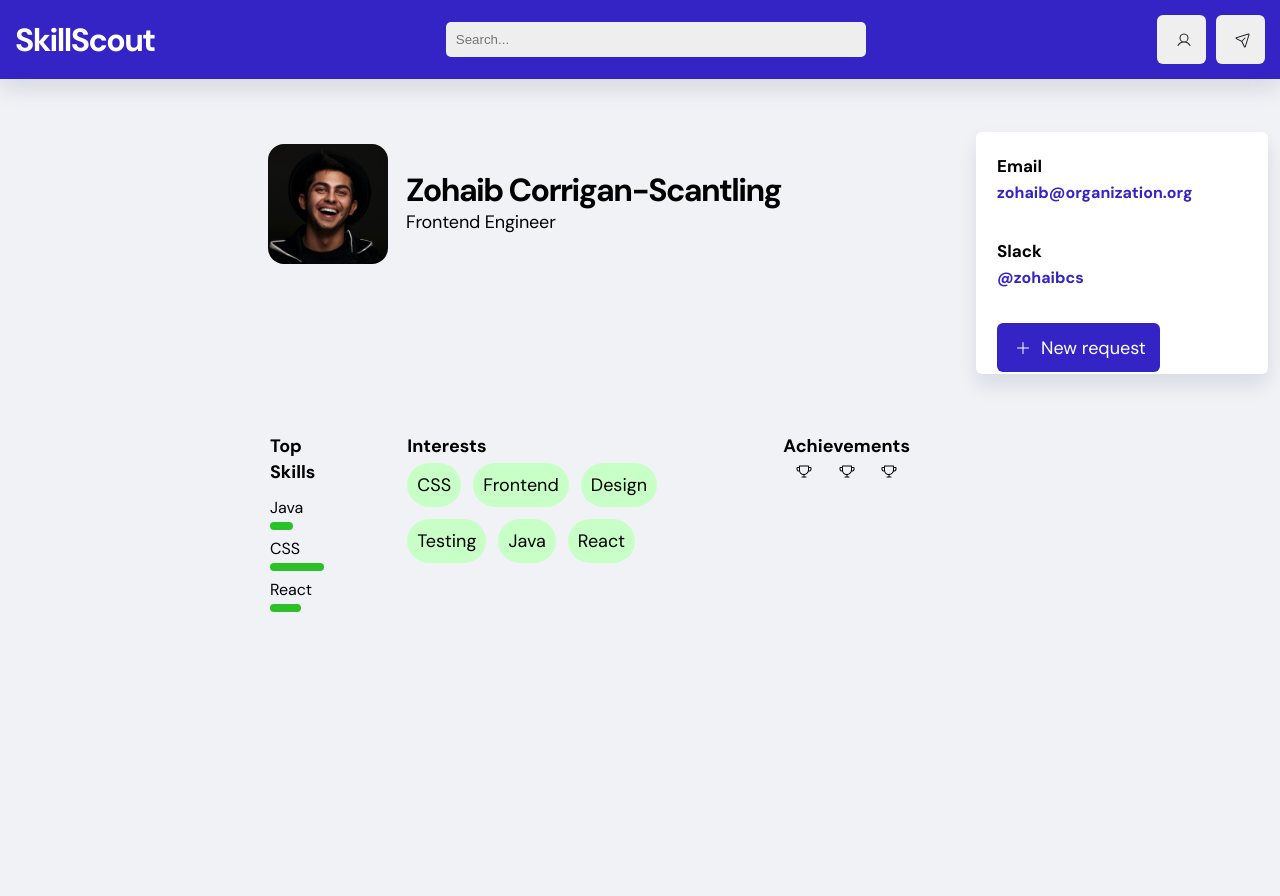
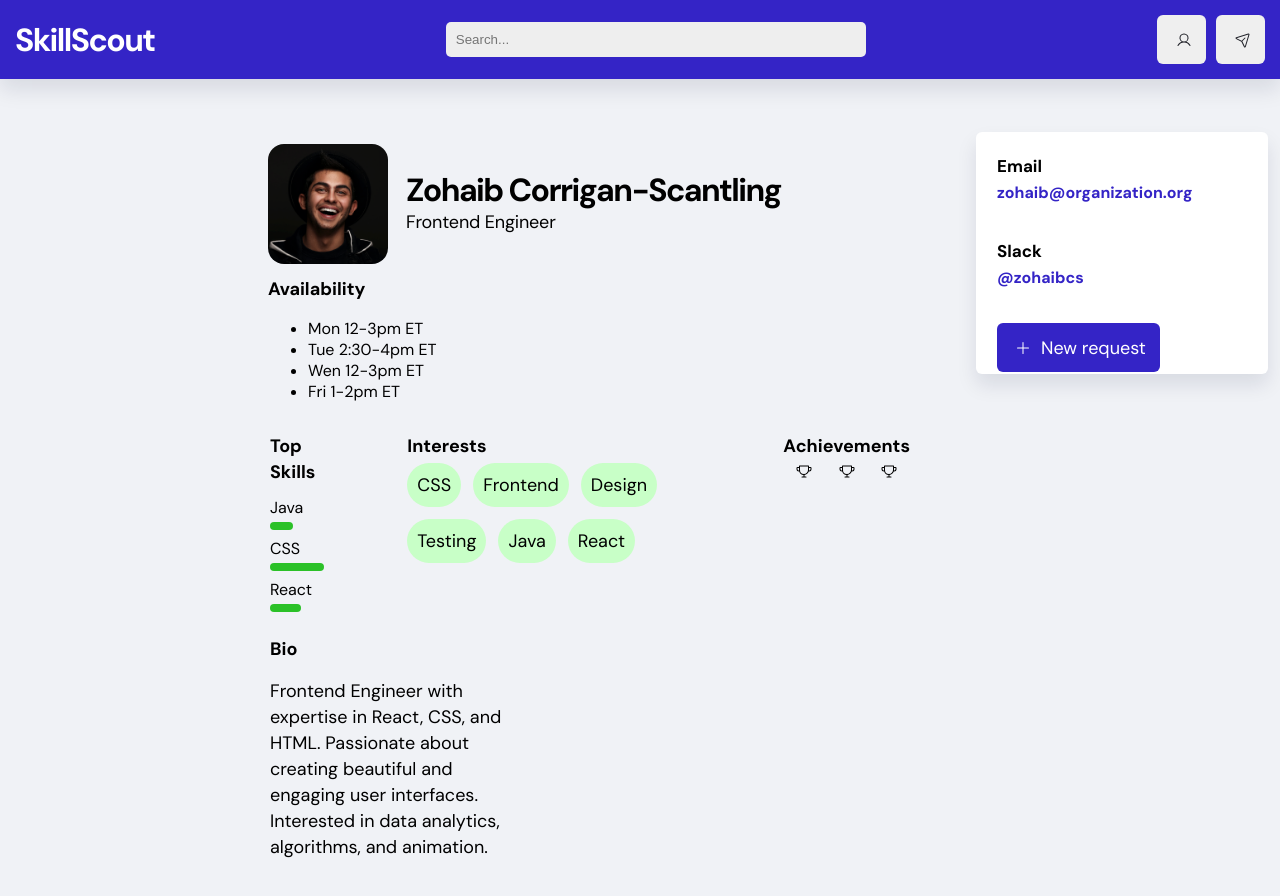
Before and after one commit to kepstein23/SkillScout, a React (Create React App) app in the folder skill-scout/: page /profile-page in a window 1280 px wide. Shown: the top 896 px of the page. After the commit the page ends 874 px from the top, so only its background shows below. Built offline with nearby package versions, Linux system fonts and the light colour scheme.

Commit message:
implemented navigation to profile/home, updated profile page

```diff
--- a/skill-scout/src/App.css
+++ b/skill-scout/src/App.css
@@ -74,6 +74,25 @@
   flex: none;
   order: 1;
   flex-grow: 0;
+}
+
+.pinfo-availability {
+  position: absolute;
+  width: 728px;
+  height: 150px;
+  left: 0px;
+  top: 131px;
+
+  flex: none;
+  order: 1;
+  flex-grow: 0;
+}
+
+.pinfo-av-title {
+  font-style: normal;
+  font-weight: 700;
+  font-size: 18px;
+  padding-top: 10px
 }
 
 .pinfo-name-text {
--- a/skill-scout/src/App.js
+++ b/skill-scout/src/App.js
@@ -3,7 +3,7 @@ import { useState } from 'react';
 import './App.css';
 import ProfilePage from './ProfilePage';
 import HomePage from './HomePage';
-import profilePic from './profilepic.png';
+import profilePic from './img/zohaib.png';
 
 function App() {
   const [allSkills, setAllSkills] = useState(['React', 'Java', 'CSS', 'HTML', 'JavaScript', 'Figma']);
--- a/skill-scout/src/Header.js
+++ b/skill-scout/src/Header.js
@@ -2,6 +2,7 @@ import './App.css'
 import { User, PaperPlaneTilt } from "@phosphor-icons/react"
 import Button from './components/Button.js'
 import styled from 'styled-components';
+import { Link } from 'react-router-dom';
 
 
 const HeaderContainer = styled.div`
@@ -42,10 +43,14 @@ export default function Header() {
 
     return (
         <HeaderContainer>
-            <Logo>SkillScout</Logo>
+            <Link to="/" style={{ textDecoration: 'none' }}>
+                <Logo style={{ color: 'white'}}>SkillScout</Logo>
+            </Link>
             <SearchBar placeholder="Search..." />
             <LeftButtons>
-                <Button type="secondary" icon={User} />
+                <Link to="/profile-page">
+                    <Button type="secondary" icon={User} />
+                </Link>
                 <Button type="secondary" icon={PaperPlaneTilt} />
                 {/* <Button type="secondary" IconComponent={PaperPlaneTilt} /> */}
                 {/* <button>Button 1</button>
--- a/skill-scout/src/ProfileInfo.js
+++ b/skill-scout/src/ProfileInfo.js
@@ -7,6 +7,15 @@ export const ProfileInfo = () => {
     <div class='profile-info'>
         <div class='pinfo-picture'>
             <img class='pinfo-profile-pic' src={profilePic} alt="profile picture"></img>
+        </div>
+        <div class='pinfo-availability'>
+            <p class='pinfo-av-title'>Availability</p>
+            <ul>
+                <li>Mon 12-3pm ET</li>
+                <li>Tue 2:30-4pm ET</li>
+                <li>Wen 12-3pm ET</li>
+                <li>Fri 1-2pm ET</li>
+            </ul>
         </div>
         <div class='pinfo-name-title-block'>
             <div class='pinfo-name-text'>
--- a/skill-scout/src/ProfilePage.js
+++ b/skill-scout/src/ProfilePage.js
@@ -13,7 +13,9 @@ const BioProfile = styled.div`
     flex-direction: row;
     justify-content: space-between;
     align-items: flex-start;
-    padding: 0px;
+    padding-top: 20px;
+    padding-bottom: 10px;
+    padding-left: 270px;
 
     width: 50%;
     height: 100%;
@@ -24,7 +26,8 @@ const BottomProfile = styled.div`
     flex-direction: row;
     justify-content: space-evenly;
     align-items: flex-start;
-    padding: 350px 270px;
+    padding-top: 350px;
+    padding-left: 270px;
     gap: 60px;
 
     width: 50%;
@@ -37,7 +40,7 @@ const BioText = styled.div`
     align-items: flex-start;
     padding: 0px;
     gap: 8px;
-
+    font-weight: 600;
     width: 237px;
     height: 100%;
 `;
@@ -131,14 +134,20 @@ function ProfilePage({name, title, profilePic, skills, interests, achievements}
 
                 </div>
             </BottomProfile>
-            {/* <BioProfile>
+            {/* <div class="biography">
+                <p>Bio</p>
+                <p> Frontend Engineer with expertise in React, CSS, and HTML.
+                    Passionate about creating beautiful and engaging user interfaces.
+                    Interested in data analytics, algorithms, and animation. </p>
+            </div> */}
+            <BioProfile>
                 <BioText>
                 <p className='bold'>Bio</p>
                 <p> Frontend Engineer with expertise in React, CSS, and HTML.
                      Passionate about creating beautiful and engaging user interfaces.
                       Interested in data analytics, algorithms, and animation. </p>
                 </BioText>
-            </BioProfile> */}
+            </BioProfile>
         </div>
     );
 }
```
Also changed, not shown: 1 other file (tests, documents, lock files or other folders).
